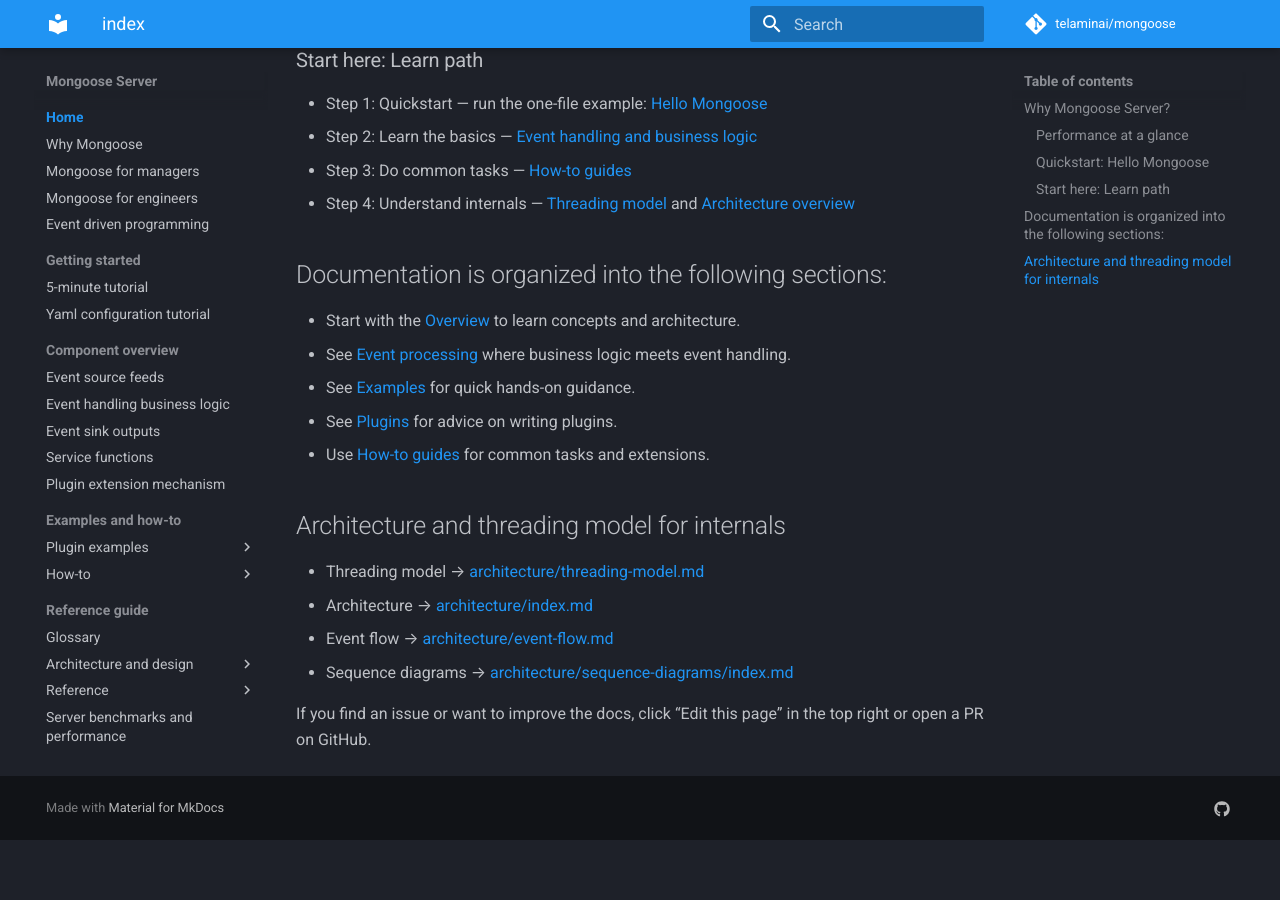
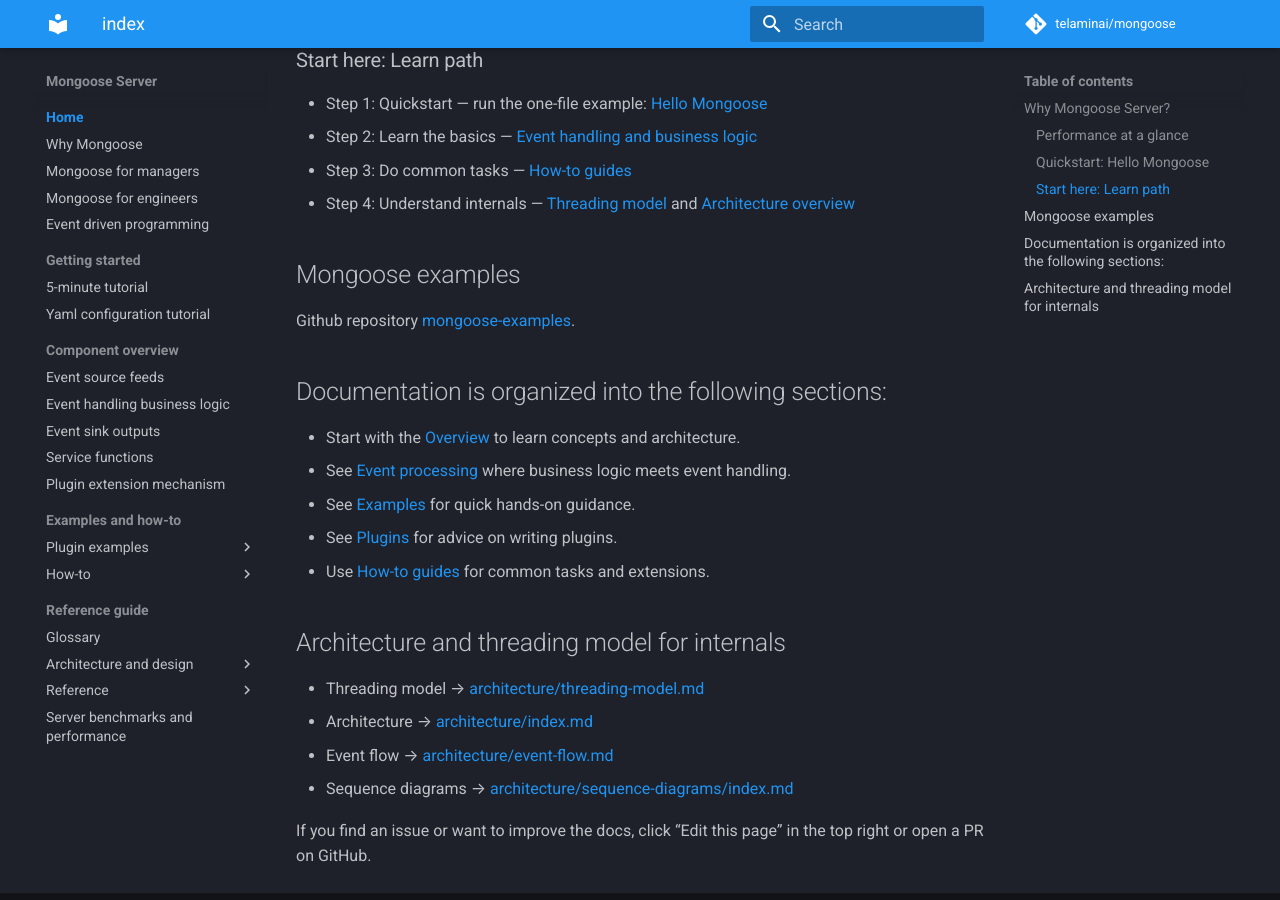
Before and after one commit to telaminai/mongoose, an MkDocs documentation site: the page built from docs/index.md, in a window 1280 px wide and 900 px high, scrolled down 2051 px. Built offline with MkDocs 1.6.1 and Material for MkDocs 9.7.7, drawn with Linux system fonts in a browser that asks for light colours; comment, search, counter and statistics services are not loaded; before the commit the page ends 2891 px from its top, so only the background shows below that.

```diff
--- a/docs/index.md
+++ b/docs/index.md
@@ -86,6 +86,9 @@
 - Step 3: Do common tasks — [How-to guides](how-to/how-to-subscribing-to-named-event-feeds.md)
 - Step 4: Understand internals — [Threading model](architecture/threading-model.md) and [Architecture overview](architecture/overview.md)
 
+## Mongoose examples
+Github repository [mongoose-examples](https://github.com/telaminai/mongoose-examples/).
+
 ## Documentation is organized into the following sections:
 
 - Start with the [Overview](overview/engineers-overview.md) to learn concepts and architecture.
```
